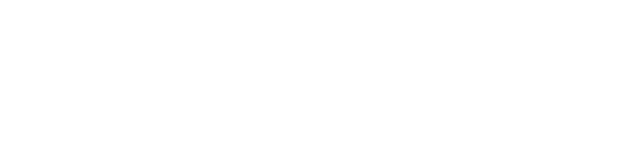
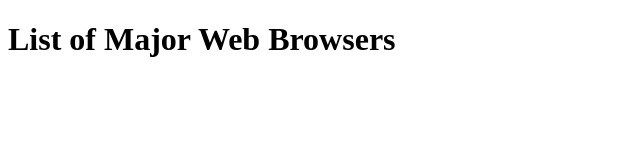
Before and after one commit to student0martian/fcc-list-of-web-browsers, a plain HTML site: page index.html in a window 1280 px wide. Shown: the whole page, without its empty margins (0-640 px from the left). Drawn offline with Linux system fonts and the light colour scheme.

Commit message:
Step 1: added an h1 element with a context

```diff
--- a/index.html
+++ b/index.html
@@ -8,5 +8,8 @@
    </title>
   </head>
  <body>
+  <h1>
+  List of Major Web Browsers
+   </h1>
   </body>
  </html>
```
Also changed, not shown: 1 other file.
